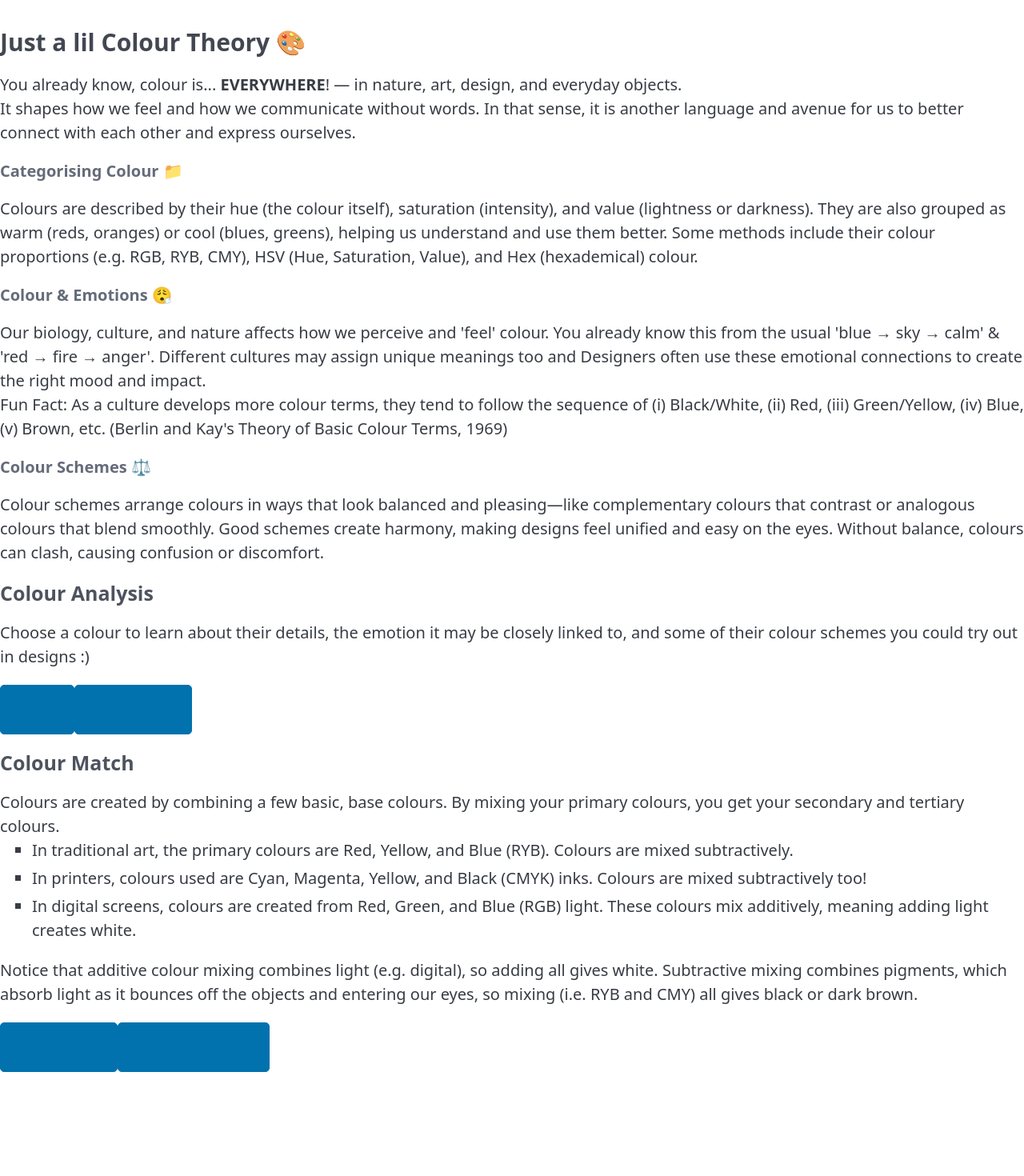
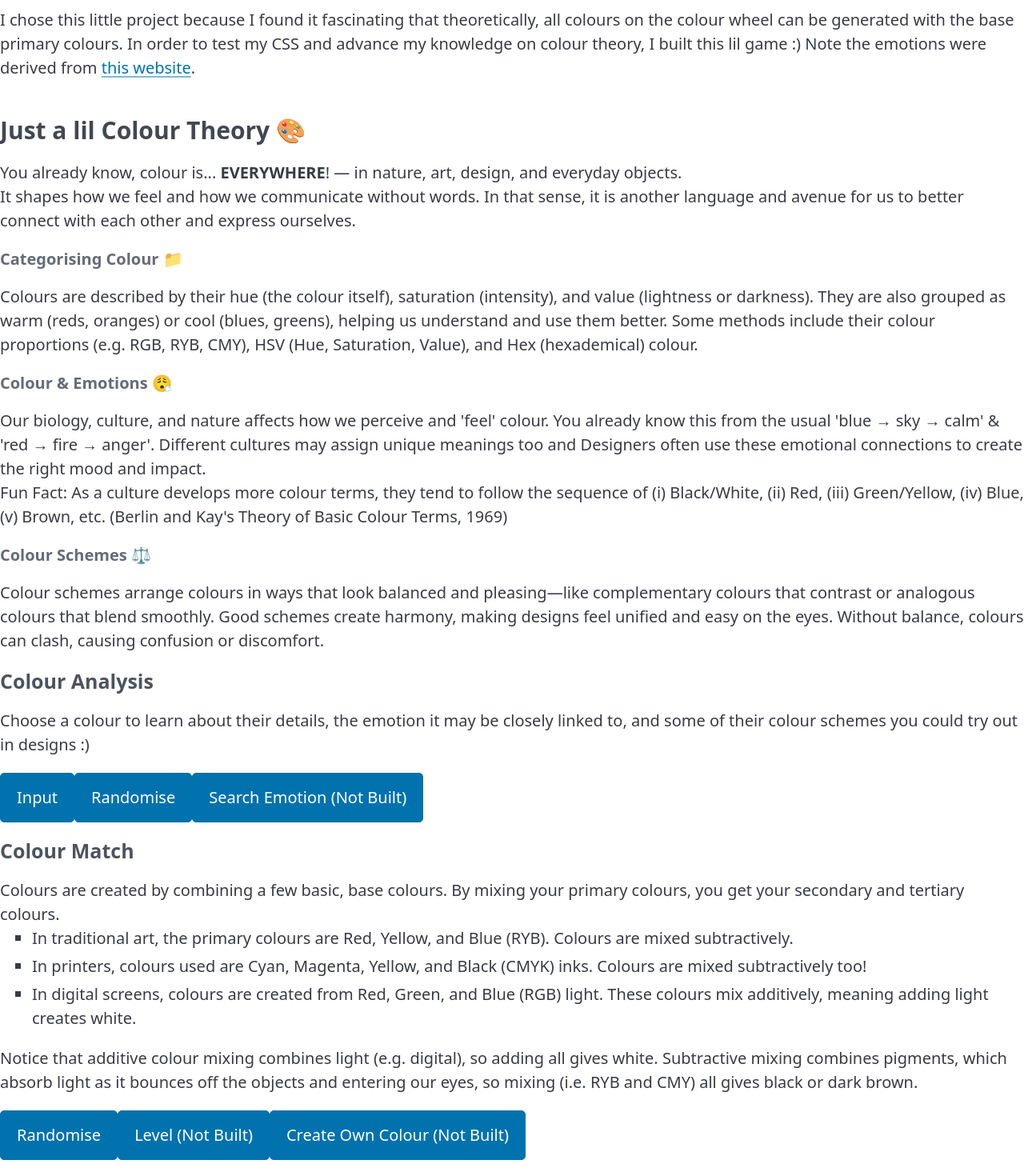
Before and after one commit to junjunjansent/color-project-ts, a React (Vite) app: page /game/colour in a window 1280 px wide. Shown: the part 140-1610 px from the top of the page at 80% size. Before the commit the page ends 1500 px from the top, so only its background shows below. Built offline with nearby package versions, Linux system fonts and the light colour scheme.

Commit message:
GameReducer Initial Documents & Considerations

```diff
--- a/src/pages/games/colour/ColourStartPage.tsx
+++ b/src/pages/games/colour/ColourStartPage.tsx
@@ -19,7 +19,17 @@ const ColourStartPage = () => {
     <>
       <h1>Colour Game</h1>
       <h3>Background</h3>
-      <p></p>
+      <p>
+        I chose this little project because I found it fascinating that
+        theoretically, all colours on the colour wheel can be generated with the
+        base primary colours. In order to test my CSS and advance my knowledge
+        on colour theory, I built this lil game :) Note the emotions were
+        derived from{" "}
+        <a href="https://www.empower-yourself-with-color-psychology.com/meaning-of-colors.html">
+          this website
+        </a>
+        .
+      </p>
 
       <h3>Just a lil Colour Theory 🎨</h3>
       <p>
@@ -73,11 +83,15 @@ const ColourStartPage = () => {
           closely linked to, and some of their colour schemes you could try out
           in designs :)
         </p>
+        <Link to={PATHS.GAME.COLOUR.COLOUR_ID("")}>
+          <button>Input</button>
+        </Link>
+        <Link to={PATHS.GAME.COLOUR.COLOUR_ID("")}>
+          <button>Randomise</button>
+        </Link>
         <button>
-          <Link to={PATHS.GAME.COLOUR.COLOUR_ID("")}>Input</Link>
-        </button>
-        <button>
-          <Link to={PATHS.GAME.COLOUR.COLOUR_ID("")}>Randomise</Link>
+          {/* TODO Explore this feature */}
+          Search Emotion (Not Built)
         </button>
       </section>
 
@@ -106,11 +120,15 @@ const ColourStartPage = () => {
           absorb light as it bounces off the objects and entering our eyes, so
           mixing (i.e. RYB and CMY) all gives black or dark brown.
         </p>
+        <Link to={PATHS.GAME.COLOUR.MATCH_RANDOM}>
+          <button>Randomise</button>
+        </Link>
+        <Link to={PATHS.GAME.COLOUR.MATCH_LEVELLED}>
+          <button>Level (Not Built)</button>
+        </Link>
         <button>
-          <Link to={PATHS.GAME.COLOUR.MATCH_RANDOM}>Randomise</Link>
-        </button>
-        <button>
-          <Link to={PATHS.GAME.COLOUR.MATCH_LEVELLED}>Level (Not Built)</Link>
+          {/* TODO Explore this feature */}
+          Create Own Colour (Not Built)
         </button>
       </section>
       <Outlet />
```
Also changed, not shown: src/features/colour/colourGameReducer.ts (added, +55 -0 lines), src/features/gameConstants.ts (+14 -7 lines), 1 other file (tests, documents, lock files or other folders).
